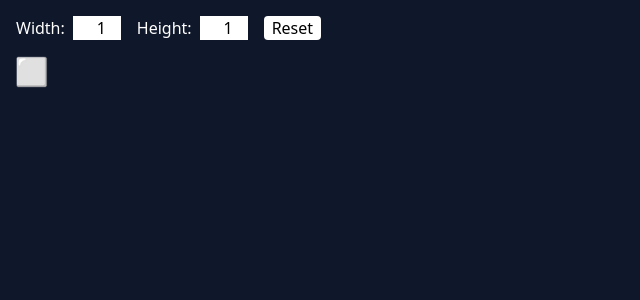
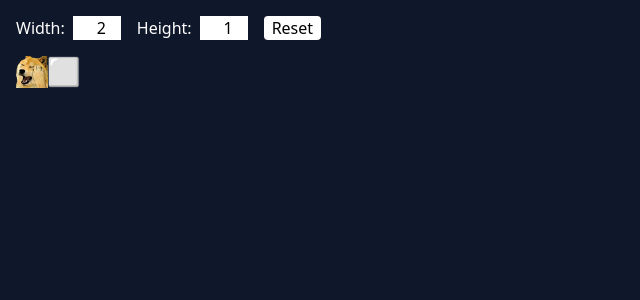
Before and after one commit to alexamy/slack-emoji-painter, a React (Vite) app: page / in a window 1280 px wide. Shown: the top 300 px of the page, without its empty margins (0-640 px from the left). Built offline with nearby package versions, Linux system fonts and the light colour scheme.

Commit message:
use field

```diff
--- a/src/app/App.tsx
+++ b/src/app/App.tsx
@@ -1,21 +1,20 @@
 import { reset, setSize, useAppStore } from './store';
 import { useMemo } from 'react';
-import { getEmojiPath } from './images';
 
 export function App() {
-	const width = useAppStore((state) => state.width);
-	const height = useAppStore((state) => state.height);
+	const images = useAppStore((state) => state.images);
+	const field = useAppStore((state) => state.field);
 
 	const canvas = useMemo(() => {
-		return [...Array(height).keys()].map((row) => {
+		return field.map((row, rowIndex) => {
 			return (
-				<div key={row} className='flex'>
-					{[...Array(width).keys()].map((column) => {
+				<div key={rowIndex} className='flex'>
+					{row.map((key, colIndex) => {
 						return (
 							<img
-								key={column}
+								key={colIndex}
 								className='shrink-0'
-								src={getEmojiPath('white_square')}
+								src={images[key]}
 								width={32}
 								height={32}
 							/>
@@ -24,13 +23,13 @@ export function App() {
 				</div>
 			);
 		});
-	}, [width, height]);
+	}, [field]);
 
 	return (
 		<div className='h-screen w-screen bg-slate-900 p-4'>
 			<div>
 				<div className='mb-4 flex space-x-4'>
-					<SizeInputs width={width} height={height} />
+					<SizeInputs width={field[0].length} height={field.length} />
 					<button
 						className='rounded bg-white px-2 hover:bg-gray-200 active:bg-gray-300'
 						onClick={reset}
--- a/src/app/images.ts
+++ /dev/null
@@ -1,10 +0,0 @@
-export type EmojiKey = 'aaa' | 'white_square';
-
-export const emojiPaths: Record<EmojiKey, string> = {
-	aaa: '/aaa.png',
-	white_square: '/white_square.png',
-} as const;
-
-export function getEmojiPath(key: EmojiKey) {
-	return emojiPaths[key];
-}
--- a/src/app/store.ts
+++ b/src/app/store.ts
@@ -3,15 +3,20 @@ import { devtools, persist } from 'zustand/middleware';
 import { immer } from 'zustand/middleware/immer';
 
 export interface State {
-	width: number;
-	height: number;
+	images: Record<string, string>;
 	field: string[][];
+	brush: string;
+	background: string;
 }
 
 const defaultState: State = {
-	field: [[]],
-	width: 1,
-	height: 1,
+	brush: ':aaa:',
+	background: ':white_square:',
+	field: [[':aaa:', ':white_square:']],
+	images: {
+		':aaa:': '/aaa.png',
+		':white_square:': '/white_square.png',
+	},
 };
 
 export const useAppStore = create(
@@ -36,8 +41,24 @@ export function setSize({
 	width?: number;
 	height?: number;
 }) {
-	useAppStore.setState((state) => {
-		if (width) state.width = width;
-		if (height) state.height = height;
+	useAppStore.setState(({ field, background }) => {
+		if (height) {
+			const emptyRow = Array(field[0].length).fill(background);
+			while (field.length > height) {
+				field.pop();
+			}
+			while (field.length < height) {
+				field.push(emptyRow);
+			}
+		}
+
+		if (width) {
+			while (field[0].length > width) {
+				field.forEach((row) => row.pop());
+			}
+			while (field[0].length < width) {
+				field.forEach((row) => row.push(background));
+			}
+		}
 	});
 }
```
